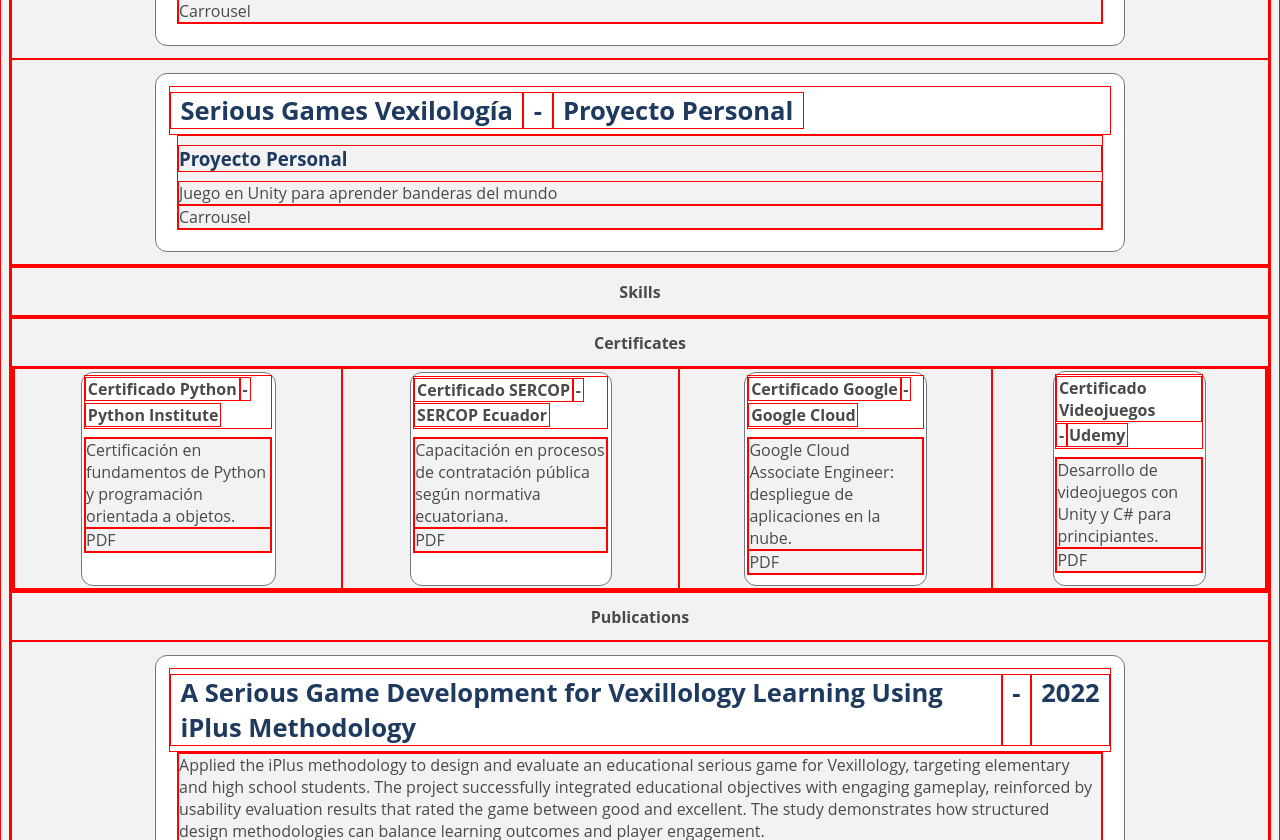
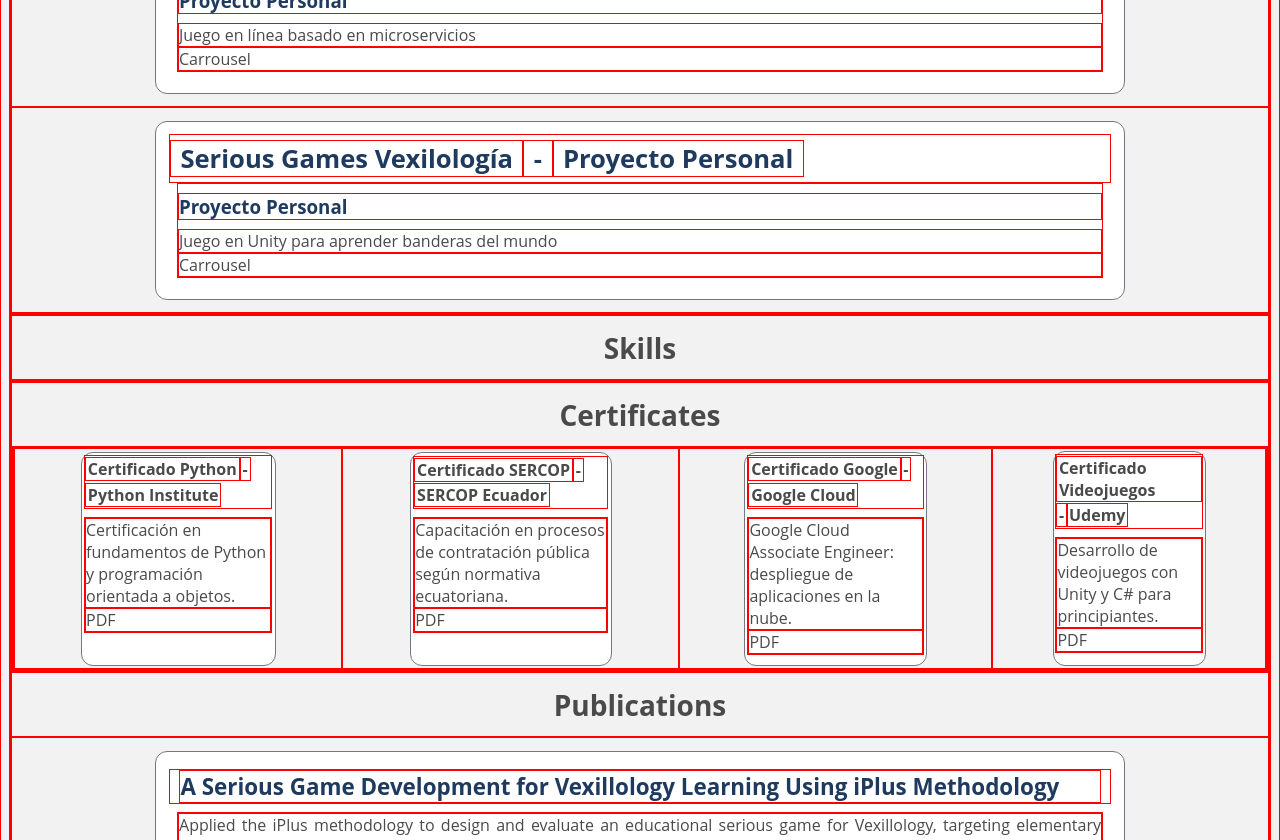
Before and after one commit to David-Morales-M/Portfolio, an Angular app in the folder Portfolio/: page / in a window 1280 px wide. Shown: the part 1960-2800 px from the top of the page. Built offline with nearby package versions, Linux system fonts and the light colour scheme.

Commit message:
DMO-070126-fix: Publicaciones

```diff
--- a/Portfolio/src/app/app.component.html
+++ b/Portfolio/src/app/app.component.html
@@ -18,7 +18,7 @@
 </section>
 
 <section id="projects">
-  <label class="title-section">Proyectos</label>
+  <label class="title-section">Projects</label>
   @for (project of projects; track project.id) {
     <app-projects [project]="project" class="card-container"></app-projects>
   }
--- a/Portfolio/src/app/app.component.scss
+++ b/Portfolio/src/app/app.component.scss
@@ -23,6 +23,7 @@
   justify-content: center;
   padding: 1%;
   font-weight: bold;
+  font-size: 1.75rem;
 }
 
 .about-container{
--- a/Portfolio/src/app/components/certificates/certificates.component.scss
+++ b/Portfolio/src/app/components/certificates/certificates.component.scss
@@ -31,4 +31,5 @@
   justify-content: flex-start;
   flex-direction: column;
   margin-inline: 0%;
+  background-color: var(--card-background-color);
 }
--- a/Portfolio/src/app/components/projects/projects.component.scss
+++ b/Portfolio/src/app/components/projects/projects.component.scss
@@ -32,6 +32,7 @@
   justify-content: flex-start;
   flex-direction: column;
   margin-top: 0%;
+  background-color: var(--card-background-color);
 }
 
 .body-container h3{
--- a/Portfolio/src/app/components/publications/publications.component.html
+++ b/Portfolio/src/app/components/publications/publications.component.html
@@ -1,14 +1,13 @@
 <div class="container">
 
-  <header class="header-container">
-    <h2>{{ publication.title }}</h2>
-    <h2>-</h2>
-    <h2>{{ publication.year }}</h2>
+  <header class="header-container publication-title">
+    <label>{{ publication.title }}</label>
+    <!--<label class="year">({{ publication.year }})</label>-->
   </header>
 
   <body class="body-container">
-  <label class="justify-text">{{ publication.resume }}</label>
-  <a href="{{ publication.doi }}">Read more...</a>
+  <label >{{ publication.resume }}</label>
+  <a class="link" href="{{ publication.doi }}">Read more...</a>
 
   </body>
 
--- a/Portfolio/src/app/components/publications/publications.component.scss
+++ b/Portfolio/src/app/components/publications/publications.component.scss
@@ -12,27 +12,47 @@
   width: 75%;
 }
 
-.header-container{
-  display: flex;
-  flex-wrap: nowrap;
-  justify-content: flex-start;
-  margin-bottom: 0%;
-}
-
-.header-container h2{
-  padding-inline: 1%;
-  margin-block: 0.5%;
-  font-size: 2vw;
-}
-
-.body-container{
+.header-container {
   display: flex;
   flex-wrap: nowrap;
   justify-content: flex-start;
   flex-direction: column;
-  margin-top: 0%;
 }
 
-.body-container h3{
+.publication-title {
+  padding-inline: 1%;
+  margin-block: 0.5%;
+  font-size: 1.75vw;
+  font-weight: bold;
+  text-align: justify;
+  color: var(--title);
+}
+
+.body-container {
+  display: flex;
+  flex-wrap: nowrap;
+  justify-content: flex-start;
+  flex-direction: column;
+  text-align: justify;
+  padding-bottom: 0.25vw;
+  font-size: 1.25vw;
+  background-color: var(--card-background-color);
+}
+
+.year{
+  padding-top: 0.25vw;
+  font-size: 1.5vw;
+  font-weight: bold;
+}
+
+.body-container h3 {
   margin-block: 1%;
 }
+
+.link {
+  text-decoration: none;
+}
+
+.link:hover {
+  text-decoration: underline;
+}
```
